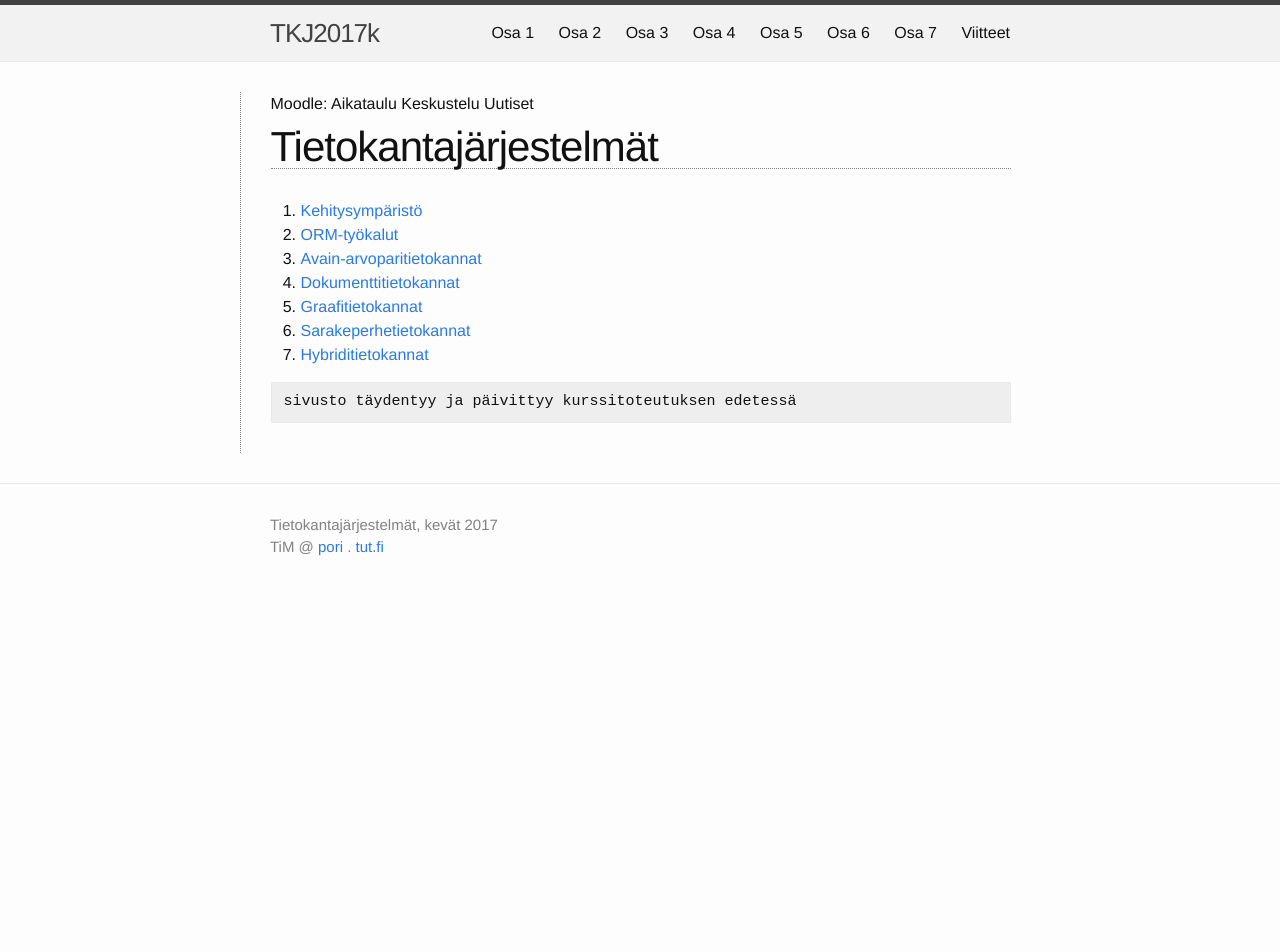
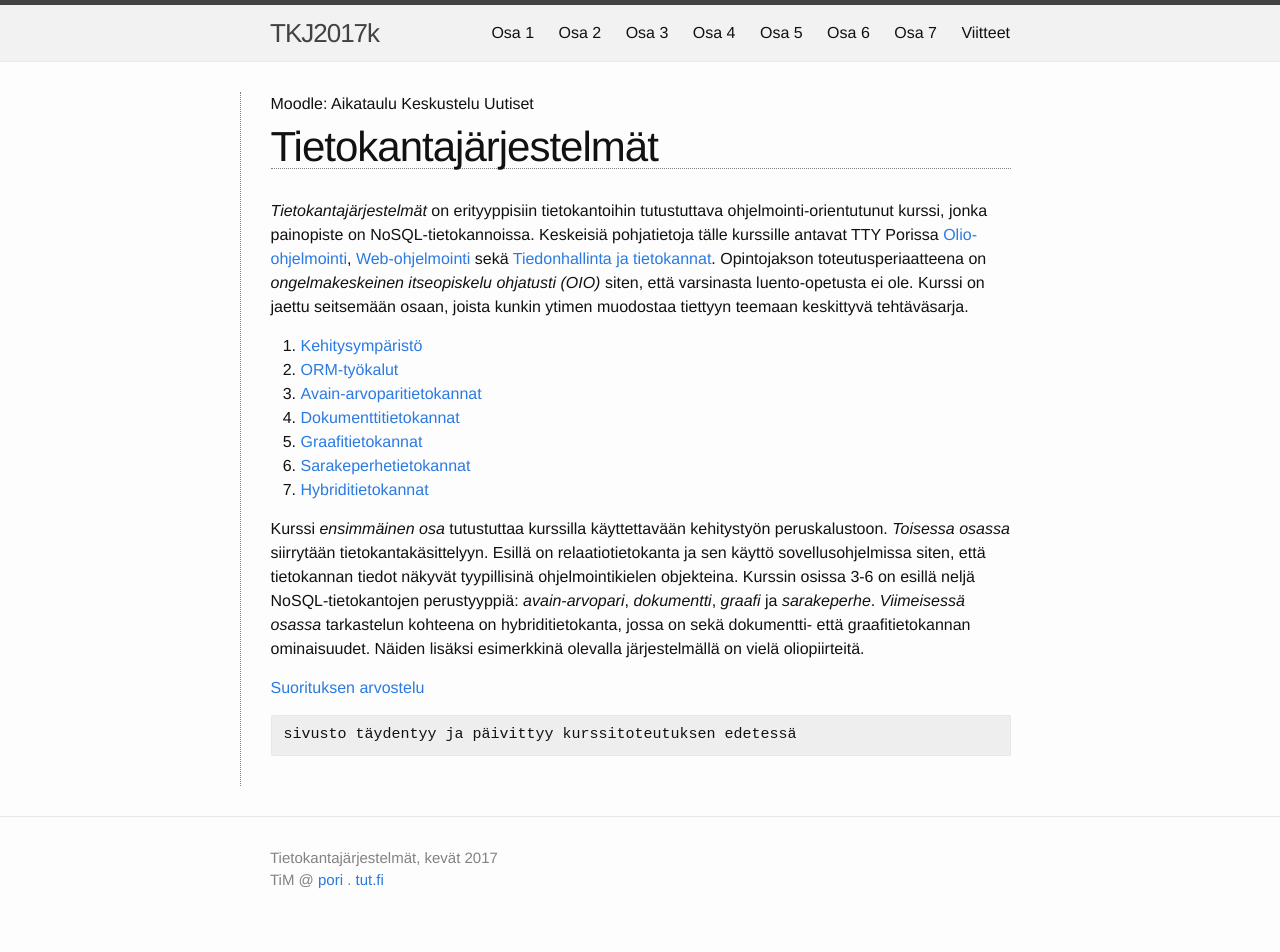
Before and after one commit to timedu/tkj2017k, a Jekyll site: the page built from docs/index.md, in a window 1280 px wide. Built offline with Jekyll 4.4.1, drawn with Linux system fonts in a browser that asks for light colours; before the commit the page ends 900 px from its top, so only the background shows below that.

Commit message:
course intro

```diff
--- a/docs/index.md
+++ b/docs/index.md
@@ -17,8 +17,18 @@ layout: site_index
 {% endcomment %}
 
 
+*Tietokantajärjestelmät* on erityyppisiin tietokantoihin tutustuttava ohjelmointi-orientutunut kurssi, jonka painopiste on NoSQL-tietokannoissa. Keskeisiä pohjatietoja tälle kurssille antavat TTY Porissa [Olio-ohjelmointi][olio], [Web-ohjelmointi][jwo] sekä [Tiedonhallinta ja tietokannat][tiha]. Opintojakson toteutusperiaatteena on *ongelmakeskeinen itseopiskelu ohjatusti (OIO)* siten, että varsinasta luento-opetusta ei ole. Kurssi on jaettu seitsemään osaan, joista kunkin ytimen muodostaa tiettyyn teemaan keskittyvä tehtäväsarja.
+
+[olio]: http://www.tut.fi/opinto-opas/wwwoppaat/opas2016-2017/pori/laitokset/Pori/PLA-32100.html
+[jwo]: http://www.tut.fi/opinto-opas/wwwoppaat/opas2016-2017/pori/laitokset/Pori/PLA-32811.html
+[tiha]: http://www.tut.fi/opinto-opas/wwwoppaat/opas2016-2017/pori/laitokset/Pori/PLA-32602.html
+
 {% include collections_list.md %}
 
+Kurssi *ensimmäinen osa* tutustuttaa kurssilla käyttettavään kehitystyön peruskalustoon. *Toisessa osassa* siirrytään tietokantakäsittelyyn. Esillä on relaatiotietokanta ja sen käyttö sovellusohjelmissa siten, että tietokannan tiedot näkyvät tyypillisinä ohjelmointikielen objekteina. Kurssin osissa 3-6 on esillä neljä NoSQL-tietokantojen  perustyyppiä: *avain-arvopari*, *dokumentti*, *graafi* ja *sarakeperhe*. *Viimeisessä osassa* tarkastelun kohteena on hybriditietokanta, jossa on sekä dokumentti- että graafitietokannan ominaisuudet. Näiden lisäksi esimerkkinä olevalla järjestelmällä on vielä oliopiirteitä.
+
+
+[Suorituksen arvostelu](arvostelu)
 
 ~~~
 sivusto täydentyy ja päivittyy kurssitoteutuksen edetessä
```
Also changed, not shown: docs/arvostelu.md (added, +20 -0 lines).
